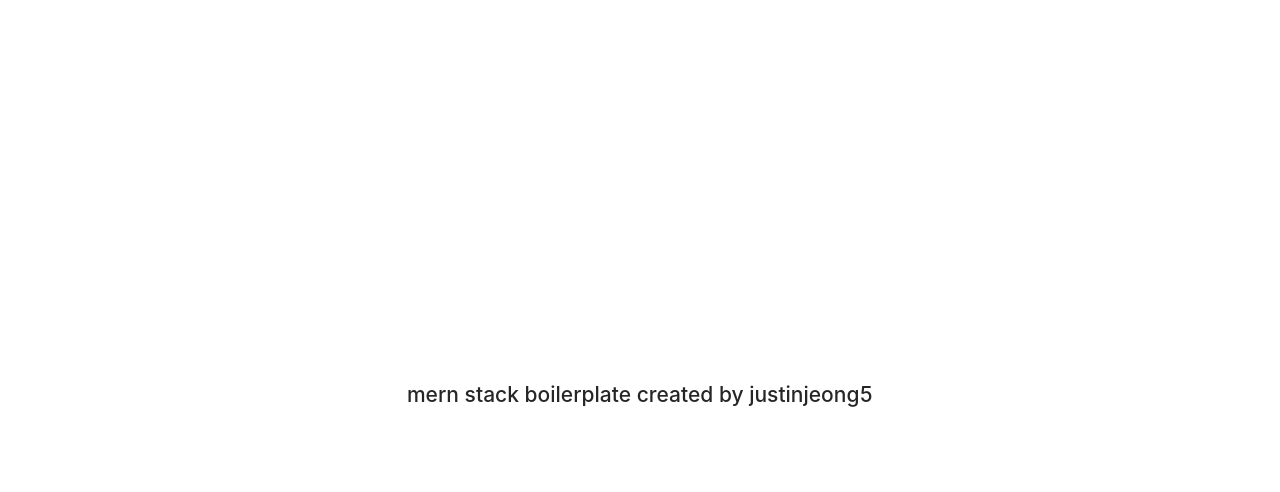
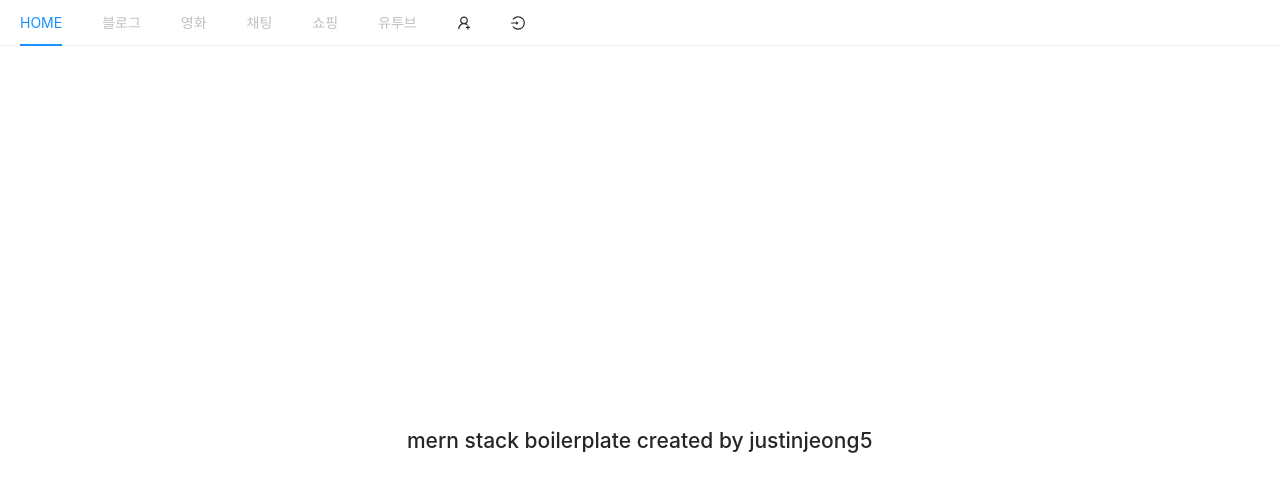
Before and after one commit to justinjeong5/mern-stack-boilerplate, a React (Create React App) app in the folder client/: page / in a window 1280 px wide. Shown: the top 492 px of the page. Built offline with nearby package versions, Linux system fonts and the light colour scheme.

Commit message:
add(component): Header/NavBar.js
navigation menu for routing
leftMenu: page routing
rightMenu: user

```diff
--- a/client/src/components/App.js
+++ b/client/src/components/App.js
@@ -1,6 +1,7 @@
 import React from 'react';
 import { Route, Switch } from 'react-router-dom'
 
+import NavBar from './Header/NavBar'
 import LandingPage from './Main/LandingPage'
 import RegisterPage from './User/RegisterPage'
 import LoginPage from './User/LoginPage'
@@ -8,6 +9,7 @@ import LoginPage from './User/LoginPage'
 function App() {
   return (
     <div>
+      <NavBar />
       <Switch>
         <Route exact path='/' component={LandingPage} />
         <Route exact path='/register' component={RegisterPage} />
--- /dev/null
+++ b/client/src/components/Header/NavBar.js
@@ -0,0 +1,26 @@
+import React from 'react';
+import { Link, withRouter } from 'react-router-dom';
+import { Menu } from 'antd';
+import { LoginOutlined, UserAddOutlined } from '@ant-design/icons'
+
+const rightMenu = { style: { float: 'right' } }
+
+function NavBar() {
+  return (
+    <>
+      <Menu mode="horizontal">
+        <Menu.Item ><Link to='/'>HOME</Link></Menu.Item>
+        <Menu.Item key="1" disabled ><Link to='/blog'>블로그</Link></Menu.Item>
+        <Menu.Item key="2" disabled ><Link to='/MovieTrend'>영화</Link></Menu.Item>
+        <Menu.Item key="3" disabled ><Link to='/jayTalk'>채팅</Link></Menu.Item>
+        <Menu.Item key="4" disabled ><Link to='/jayMall'>쇼핑</Link></Menu.Item>
+        <Menu.Item key="5" disabled ><Link to='/jayTube'>유투브</Link></Menu.Item>
+
+        <Menu.Item key="12" {...rightMenu} ><Link to='/register'><UserAddOutlined /></Link></Menu.Item>
+        <Menu.Item key="11" {...rightMenu} ><Link to='/login'><LoginOutlined /></Link></Menu.Item>
+      </Menu >
+    </>
+  )
+}
+
+export default withRouter(NavBar)
```
